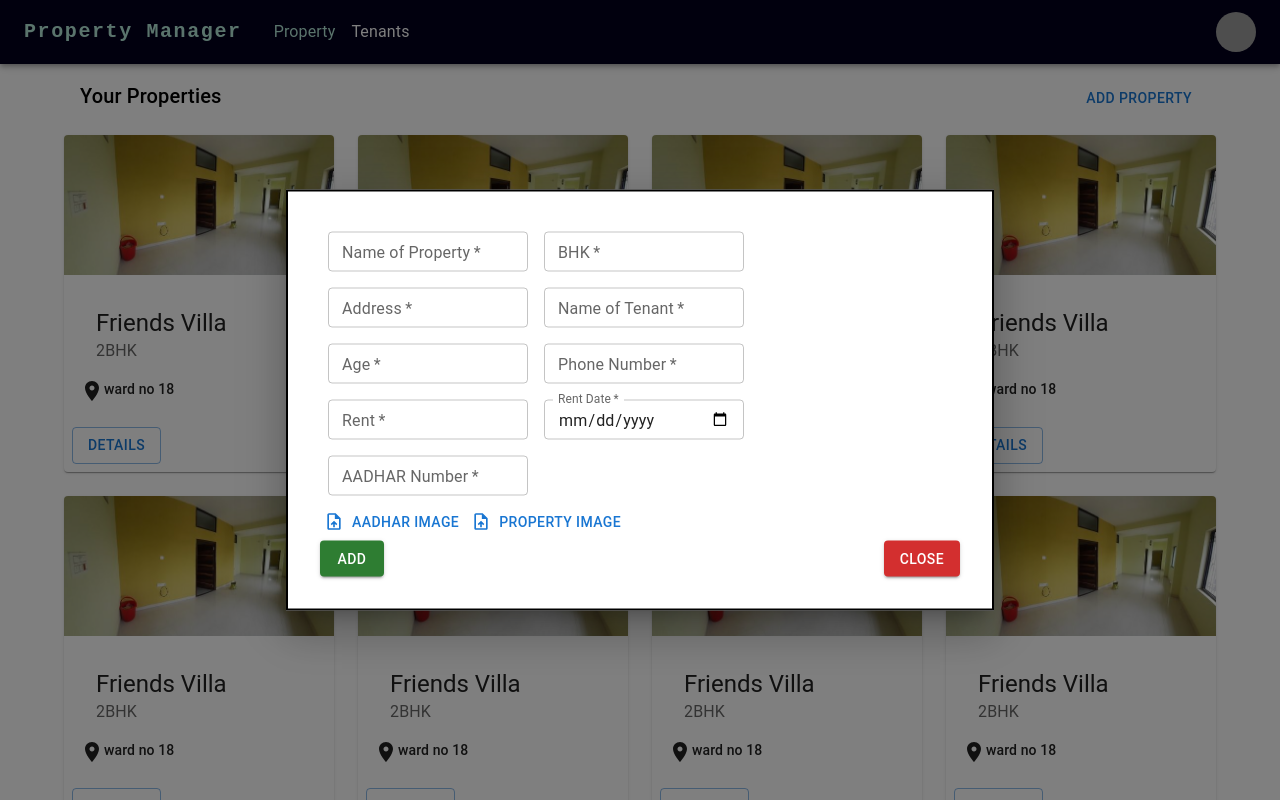
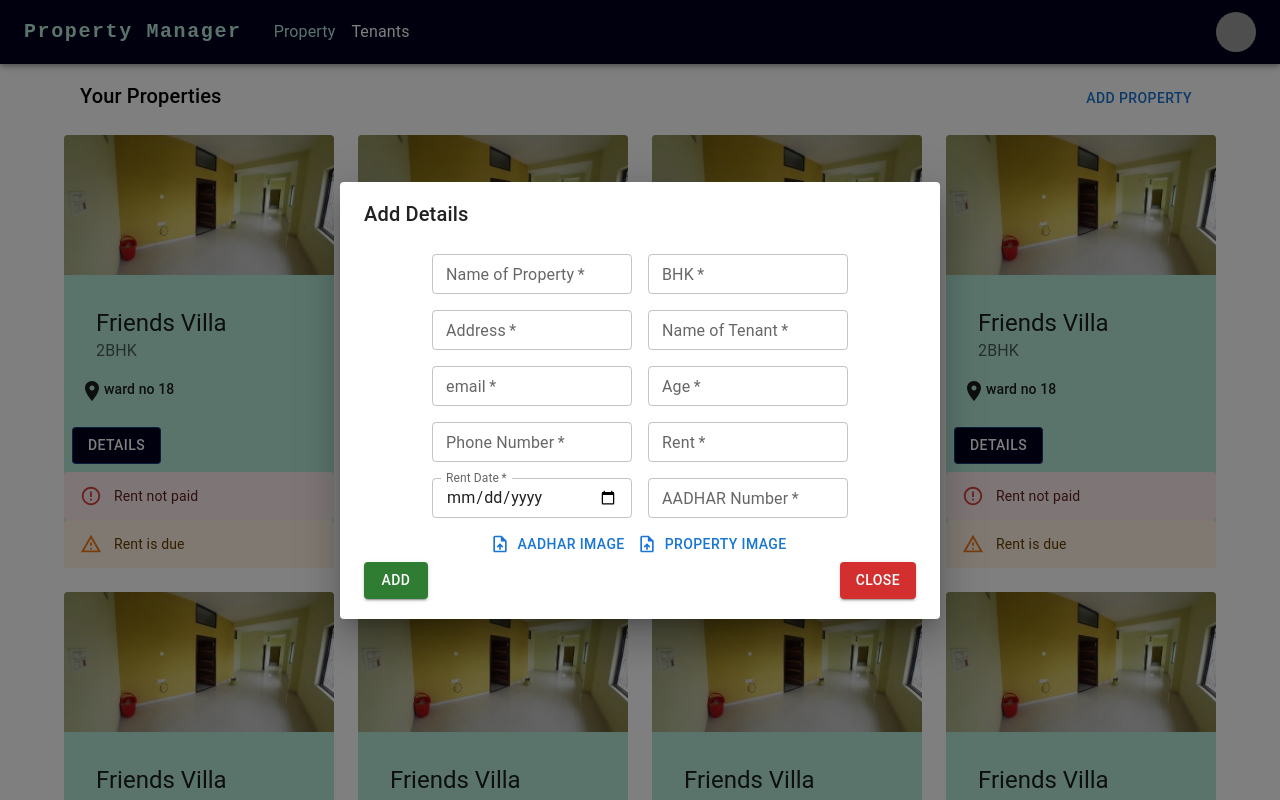
Before and after one commit to Joel-2021/rental-app, a React (Create React App) app: page / in a window 1280 px wide. Both pictures are taken after a click on the button "ADD PROPERTY". Shown: the top 800 px of the page. Built offline with nearby package versions, Linux system fonts and the light colour scheme; grey boxes are pictures that could not be loaded.

Commit message:
second commit

```diff
--- a/src/components/Form.jsx
+++ b/src/components/Form.jsx
@@ -1,9 +1,15 @@
 import * as React from "react";
 import Box from "@mui/material/Box";
 import { TextField, Button, Input, FormControl } from "@mui/material";
-import { useFormState, useForm } from "react-hook-form";
+import { useForm } from "react-hook-form";
 import { UploadFile } from "@mui/icons-material";
 
+const style={
+  width: { sm: '200', md: '200', xs:'100' },
+  "& .MuiInputBase-root": {
+    // height: '80'
+}
+}
 export default function Form(props) {
   const {
     register,
@@ -25,7 +31,7 @@ export default function Form(props) {
       autoComplete="off"
       onSubmit={handleSubmit(onSubmit)}
     >
-        <TextField
+        <TextField sx={style}
           label="Name of Property"
           size="small"
           error={errors.propertyName ? true : false}
@@ -33,8 +39,9 @@ export default function Form(props) {
           {...register("propertyName", {
             required: true,
           })}
+          padding='100px'
         />
-        <TextField
+        <TextField sx={style}
           label="BHK"
           type="number"
           size="small"
@@ -44,7 +51,7 @@ export default function Form(props) {
             required: true,
           })}
         />
-        <TextField
+        <TextField sx={style}
           label="Address"
           type="text"
           size="small"
@@ -54,7 +61,7 @@ export default function Form(props) {
             required: true,
           })}
         />
-        <TextField
+        <TextField sx={style}
           label="Name of Tenant"
           size="small"
           required
@@ -63,7 +70,16 @@ export default function Form(props) {
             required: true,
           })}
           />
-        <TextField
+        <TextField sx={style}
+          label="email"
+          size="small"
+          required
+          error={errors.email ? true : false}
+          {...register("email", {
+            required: true,
+          })}
+          />
+        <TextField sx={style}
           label="Age"
           type="number"
           size="small"
@@ -73,7 +89,7 @@ export default function Form(props) {
             required: true,
           })}
         />
-        <TextField
+        <TextField sx={style}
           label="Phone Number"
           type="number"
           size="small"
@@ -83,7 +99,7 @@ export default function Form(props) {
             required: true,
           })}
           />
-        <TextField
+        <TextField sx={style}
           label="Rent"
           type="number"
           size="small"
@@ -93,7 +109,7 @@ export default function Form(props) {
             required: true,
           })}
         />
-        <TextField
+        <TextField sx={style}
           label="Rent Date"
           InputLabelProps={{ shrink: true }}
           type="date"
@@ -104,7 +120,7 @@ export default function Form(props) {
             required: true,
           })}
         />
-        <TextField
+        <TextField sx={style}
           label="AADHAR Number"
           type="Number"
           size="small"
--- a/src/components/Modal.jsx
+++ b/src/components/Modal.jsx
@@ -1,26 +1,35 @@
 import * as React from 'react';
-import Box from '@mui/material/Box';
-import Button from '@mui/material/Button';
-import Typography from '@mui/material/Typography';
-import Modal from '@mui/material/Modal';
+import {Button,Slide} from '@mui/material';
+
+import {Dialog,DialogContent,DialogTitle} from '@mui/material';
 import Form from './Form'
 
 const style = {
+  overflow:'scroll',
   position: 'absolute',
   top: '50%',
   left: '50%',
   transform: 'translate(-50%, -50%)',
   width: '50%',
   bgcolor: 'background.paper',
-  border: '2px solid #000',
   boxShadow: 24,
   p: 4,
 };
 
-export default function BasicModal() {
-  const [open, setOpen] = React.useState(false);
-  const handleOpen = () => setOpen(true);
-  const handleClose = () => setOpen(false);
+  const Transition = React.forwardRef(function Transition(props, ref) {
+    return <Slide direction="up" ref={ref} {...props} />;
+  });
+
+  export default function AlertDialogSlide() {
+    const [open, setOpen] = React.useState(false);
+
+    const handleOpen = () => {
+      setOpen(true);
+    };
+
+    const handleClose = () => {
+      setOpen(false);
+    };
 
   return (
     <div>
@@ -30,13 +39,16 @@ export default function BasicModal() {
               color: "white",
             },
           }}>Add Property</Button>
-      <Modal
-        open={open}
-      >
-        <Box sx={style}>
-         <Form onClose={handleClose}/>
-        </Box>
-      </Modal>
+      <Dialog
+open={open}
+TransitionComponent={Transition}
+// keepMounted
+>
+<DialogTitle>{'Add Details'}</DialogTitle>
+<DialogContent style={{textAlign:'center'}}>
+ <Form onClose={handleClose}/>
+</DialogContent>
+</Dialog>
     </div>
   );
 }
--- a/src/components/PropertyDetail.jsx
+++ b/src/components/PropertyDetail.jsx
@@ -7,39 +7,42 @@ import {
   CardMedia,
   Button,
   Typography,
+  Alert,
 } from "@mui/material";
 import React from "react";
 
 const PropertyDetail = () => {
   return (
-    <Card sx={{ maxWidth: 345 }}>
+    <Card sx={{ maxWidth: 345, backgroundColor: "#B6EADA", boxShadow: "none" }}>
       <CardMedia
         sx={{ height: 140 }}
-        image={require('../assets/img.jpg')}
+        image={require("../assets/img.jpg")}
         title="Friends Villa A1"
       />
       <CardContent>
         <CardHeader title="Friends Villa" subheader="2BHK" />
-        <div style={{display:'flex'}}>
-        <LocationOn/>
-        <Typography variant="subtitle2">
-         ward no 18
-        </Typography>
+        <div style={{ display: "flex" }}>
+          <LocationOn />
+          <Typography variant="subtitle2">ward no 18</Typography>
         </div>
       </CardContent>
       <CardActions>
         <Button
-        variant="outlined"
+          variant="outlined"
           sx={{
+            color: "white",
+            bgcolor: "#03001c",
             ":hover": {
-              bgcolor: "primary.main",
-              color: "white",
+              bgcolor: "white",
+              color: "#03001c",
             },
           }}
         >
           Details
         </Button>
       </CardActions>
+      <Alert severity="error">Rent not paid</Alert>
+      <Alert severity="warning">Rent is due</Alert>
     </Card>
   );
 };
```
Also changed, not shown: src/components/Details.jsx (added, +9 -0 lines).
